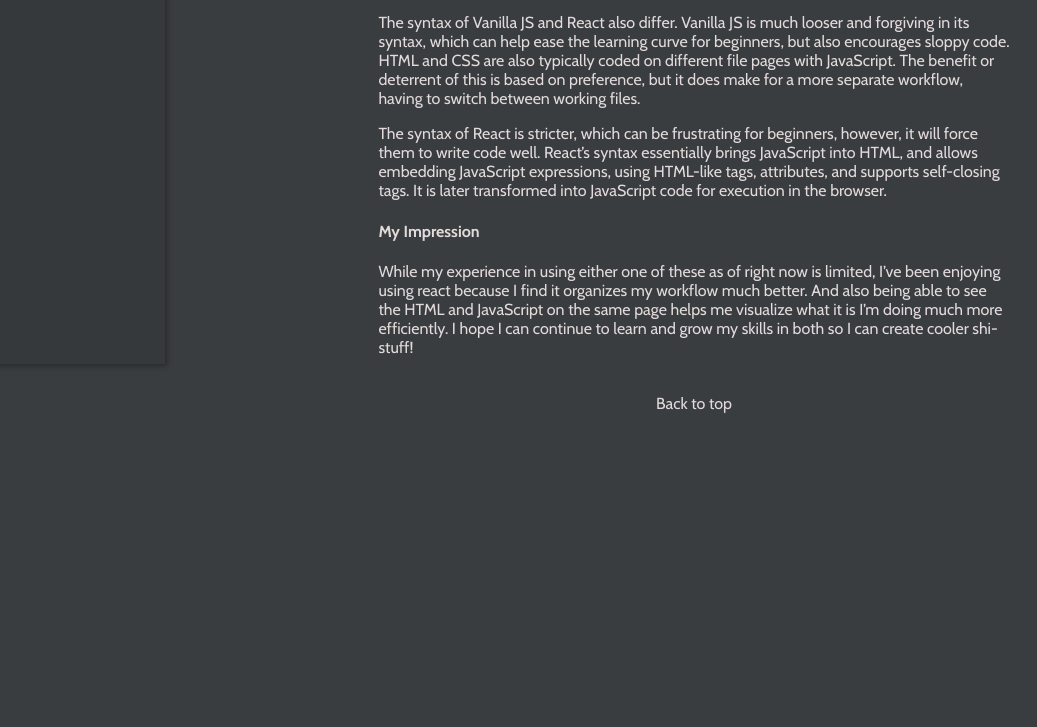
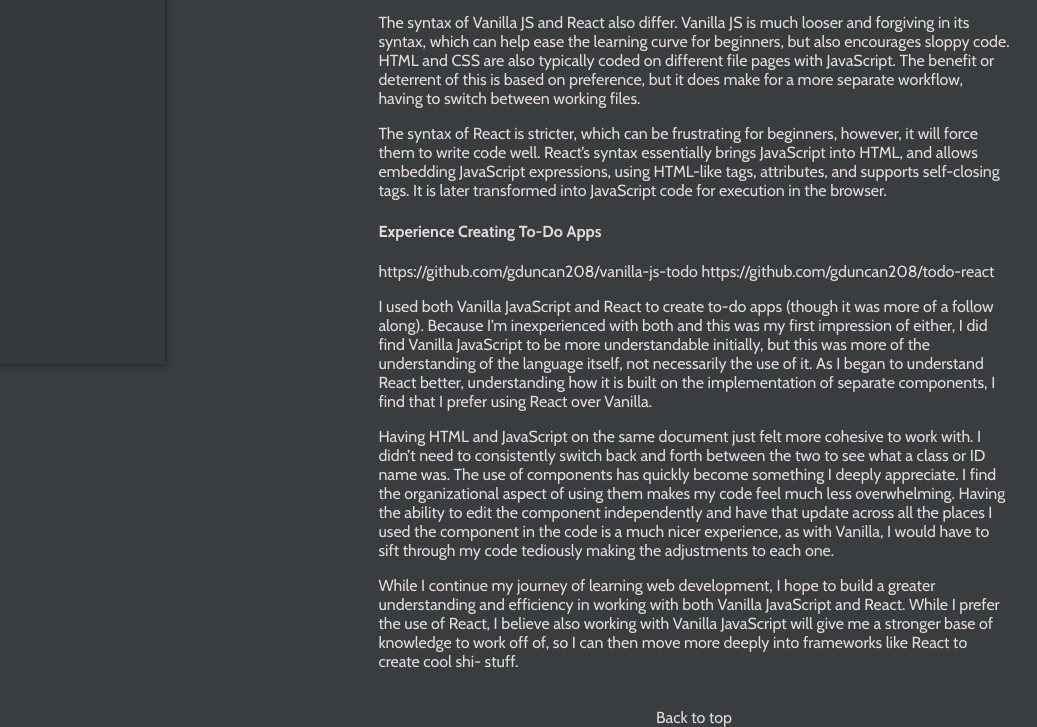
Before and after one commit to gduncan208/Portfolio, a plain HTML site: page blog.html in a window 1280 px wide. Shown: the part 436-1163 px from the top of the page, without its empty margins (60-1097 px from the left). Before the commit the page ends 849 px from the top, so only its background shows below. Drawn offline with nearby package versions, Linux system fonts and the light colour scheme.

Commit message:
finisheded blog

```diff
--- a/blog.html
+++ b/blog.html
@@ -54,9 +54,16 @@
 
             <p> The syntax of React is stricter, which can be frustrating for beginners, however, it will force them to write code well. React’s syntax essentially brings JavaScript into HTML, and allows embedding JavaScript expressions, using HTML-like tags, attributes, and supports self-closing tags. It is later transformed into JavaScript code for execution in the browser. </p>
 
-        <h4>My Impression</h4>
+        <h4>Experience Creating To-Do Apps </h4>
 
-            <p> While my experience in using either one of these as of right now is limited, I’ve been enjoying using react because I find it organizes my workflow much better.  And also being able to see the HTML and JavaScript on the same page helps me visualize what it is I’m doing much more efficiently. I hope I can continue to learn and grow my skills in both so I can create cooler shi- stuff! </p>
+        https://github.com/gduncan208/vanilla-js-todo
+        https://github.com/gduncan208/todo-react
+
+            <p>  I used both Vanilla JavaScript and React to create to-do apps (though it was more of a follow along). Because I’m inexperienced with both and this was my first impression of either, I did find Vanilla JavaScript to be more understandable initially, but this was more of the understanding of the language itself, not necessarily the use of it. As I began to understand React better, understanding how it is built on the implementation of separate components, I find that I prefer using React over Vanilla.  </p>
+
+           <p> Having HTML and JavaScript on the same document just felt more cohesive to work with. I didn’t need to consistently switch back and forth between the two to see what a class or ID name was. The use of components has quickly become something I deeply appreciate. I find the organizational aspect of using them makes my code feel much less overwhelming. Having the ability to edit the component independently and have that update across all the places I used the component in the code is a much nicer experience, as with Vanilla, I would have to sift through my code tediously making the adjustments to each one.  </p>
+
+            <p>While I continue my journey of learning web development, I hope to build a greater understanding and efficiency in working with both Vanilla JavaScript and React. While I prefer the use of React, I believe also working with Vanilla JavaScript will give me a stronger base of knowledge to work off of, so I can then move more deeply into frameworks like React to create cool shi- stuff. </p>
 
     </section>
     <div class="jump"><a href="#top">Back to top</a></div>
```
